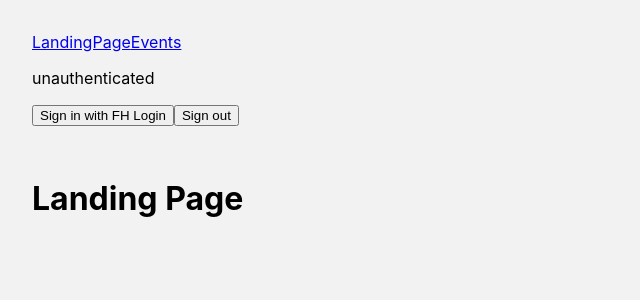
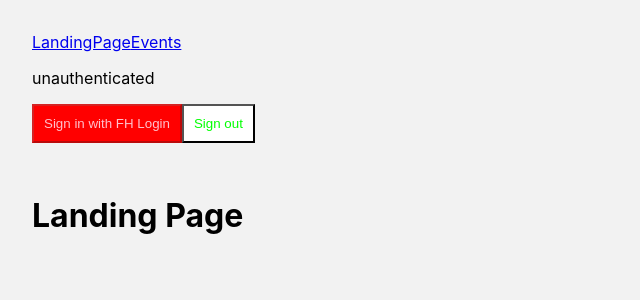
Before and after one commit to bachelor-project-mmp3/mmp3, a Next.js app: page / in a window 1280 px wide. Shown: the top 300 px of the page, without its empty margins (0-640 px from the left). Built offline with nearby package versions, Linux system fonts and the light colour scheme; no server answers.

Commit message:
add styled components to project

```diff
--- a/components/atoms/Button.tsx
+++ b/components/atoms/Button.tsx
@@ -1,7 +1,34 @@
-import React from 'react';
+import { ReactNode } from 'react';
+import styled from 'styled-components';
 
-const Button: React.FC = () => {
-    return <div>TODO</div>;
+interface ButtonProps {
+    variant: 'primary' | 'secondary';
+    onClick?: () => {};
+    children: ReactNode;
+    disabled?: boolean;
+}
+
+export const Button = ({
+    variant,
+    children,
+    onClick,
+    disabled,
+}: ButtonProps) => {
+    return (
+        <StyledButton onClick={onClick} disabled={disabled} variant={variant}>
+            {children}
+        </StyledButton>
+    );
 };
 
-export default Button;
+interface ButtonStyleProps {
+    variant: 'primary' | 'secondary';
+    disabled: boolean;
+}
+
+const StyledButton = styled.button<ButtonStyleProps>`
+    background-color: ${(props) =>
+        props.variant === 'primary' ? 'red' : 'white'};
+    color: ${(props) => (props.disabled ? 'pink' : 'lime')};
+    padding: 10px;
+`;
--- a/components/organisms/Header.tsx
+++ b/components/organisms/Header.tsx
@@ -2,8 +2,9 @@ import React from 'react';
 import Link from 'next/link';
 import { useRouter } from 'next/router';
 import { signIn, signOut, useSession } from 'next-auth/react';
+import { Button } from './../atoms/Button';
 
-const Header: React.FC = () => {
+export const Header = () => {
     const { data: session, status } = useSession();
 
     let left = (
@@ -18,8 +19,12 @@ const Header: React.FC = () => {
                 </p>
             ) : null}
 
-            <button onClick={() => signIn('fhs')}>Sign in with FH Login</button>
-            <button onClick={() => signOut()}>Sign out</button>
+            <Button variant={'primary'} onClick={() => signIn('fhs')} disabled>
+                Sign in with FH Login
+            </Button>
+            <Button variant={'secondary'} onClick={() => signOut()}>
+                Sign out
+            </Button>
 
             <style jsx>{`
                 .bold {
--- a/package.json
+++ b/package.json
@@ -23,13 +23,15 @@
         "react": "^18.2.0",
         "react-dom": "^18.2.0",
         "react-markdown": "8.0.0",
+        "styled-components": "^5.3.6",
         "ts-node": "^10.9.1"
     },
     "devDependencies": {
         "@testing-library/jest-dom": "^5.16.5",
         "@testing-library/react": "^13.4.0",
         "@types/node": "17.0.14",
-        "@types/react": "17.0.38",
+        "@types/react": "^18.0.27",
+        "babel-plugin-styled-components": "^2.0.7",
         "eslint": "8.33.0",
         "eslint-config-next": "13.1.6",
         "eslint-config-prettier": "^8.6.0",
--- /dev/null
+++ b/pages/_document.js
@@ -0,0 +1,42 @@
+import Document, { Head, Html, Main, NextScript } from 'next/document';
+import { ServerStyleSheet } from 'styled-components';
+
+export default class MyDocument extends Document {
+    render() {
+        return (
+            <Html lang="en">
+                <Head></Head>
+                <body>
+                    <Main />
+                    <NextScript />
+                </body>
+            </Html>
+        );
+    }
+
+    static async getInitialProps(ctx) {
+        const sheet = new ServerStyleSheet();
+        const originalRenderPage = ctx.renderPage;
+
+        try {
+            ctx.renderPage = () =>
+                originalRenderPage({
+                    enhanceApp: (App) => (props) =>
+                        sheet.collectStyles(<App {...props} />),
+                });
+
+            const initialProps = await Document.getInitialProps(ctx);
+            return {
+                ...initialProps,
+                styles: (
+                    <>
+                        {initialProps.styles}
+                        {sheet.getStyleElement()}
+                    </>
+                ),
+            };
+        } finally {
+            sheet.seal();
+        }
+    }
+}
```
Also changed, not shown: .babelrc (added), 1 other file (tests, documents, lock files or other folders).
